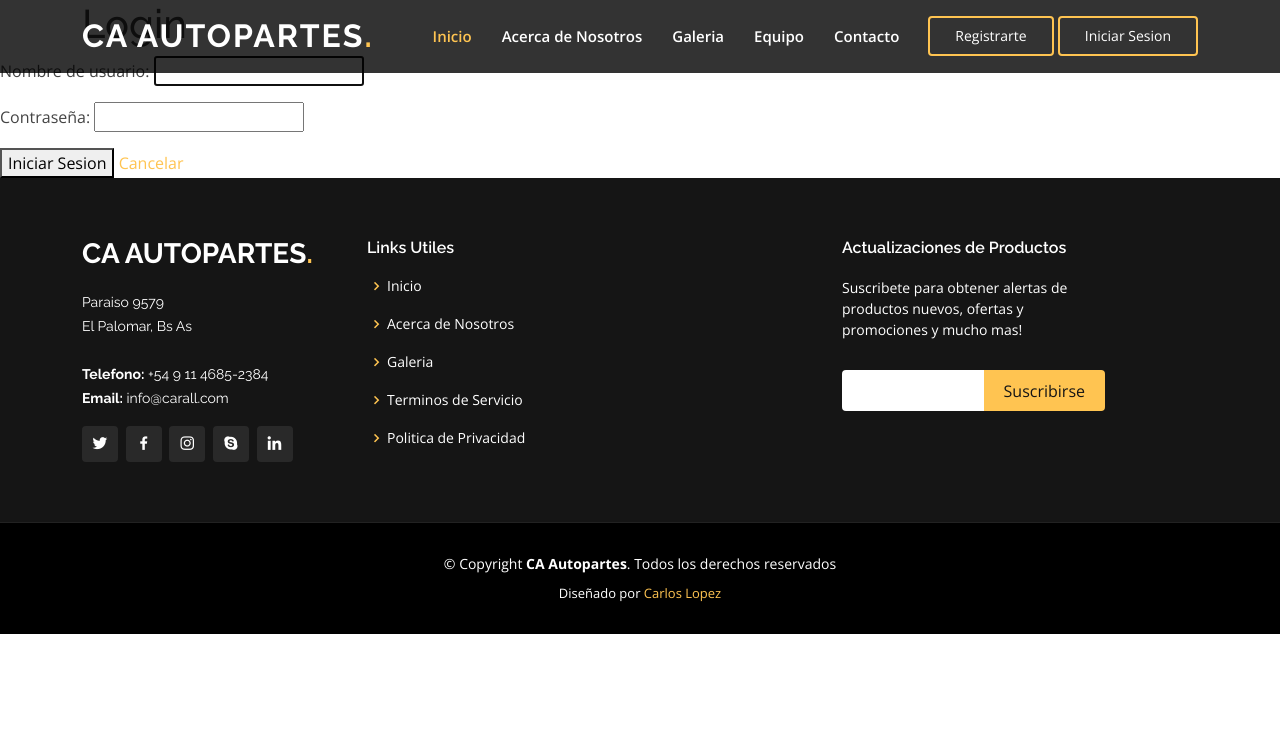
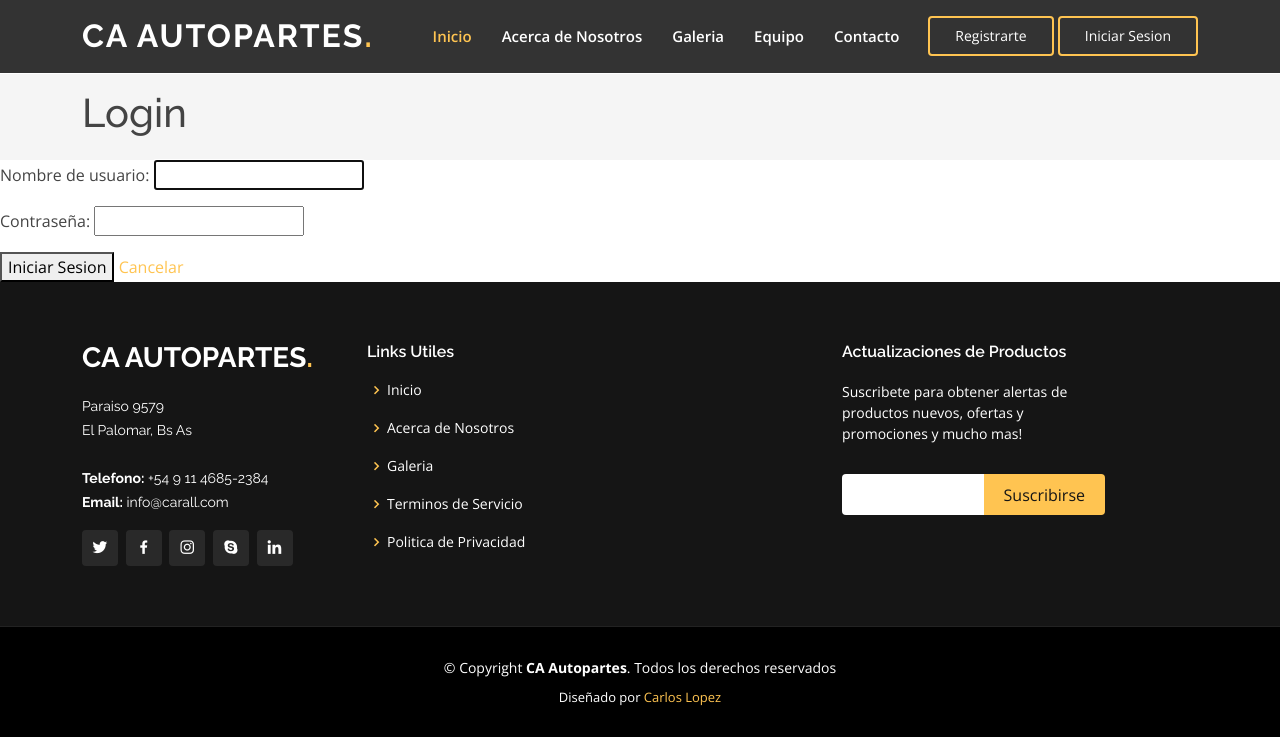
Before and after one commit to Charlyy20/ProyectoFinal_CarlosLopez_AgustinMattar, a Django app: page /login/ in a window 1280 px wide. Shown: the top 737 px of the page. Run offline with Django 5.2, Linux system fonts and the light colour scheme; some libraries are stand-ins or nearby versions.

Commit message:
Cambios en el login

```diff
--- a/project/core/templates/core/login.html
+++ b/project/core/templates/core/login.html
@@ -6,9 +6,17 @@
 {% endblock title %}
 
 {% block content %}
-    <div class="container">
-        <h1>Login</h1>
-    </div>
+
+
+    <section class="breadcrumbs">
+        <div class="container ">
+
+            <div class="d-flex justify-content-between align-items-center">
+                <h1>Login</h1>
+            </div>
+
+        </div>
+    </section>
 
     <form method="post">
         {% csrf_token %}
@@ -17,4 +25,5 @@
         <button type="submit">Iniciar Sesion</button>
         <a href="{% url 'core:home' %}">Cancelar</a>
     </form>
+
 {% endblock content %}
--- a/project/core/templates/core/logout.html
+++ b/project/core/templates/core/logout.html
@@ -6,5 +6,5 @@
 {% endblock title %}
 
 {% block content %}
-<h2>Ha cerrado Sesion</h2>
+    <h2>Ha cerrado Sesion</h2>
 {% endblock content %}
```
Also changed, not shown: project/db.sqlite3.
